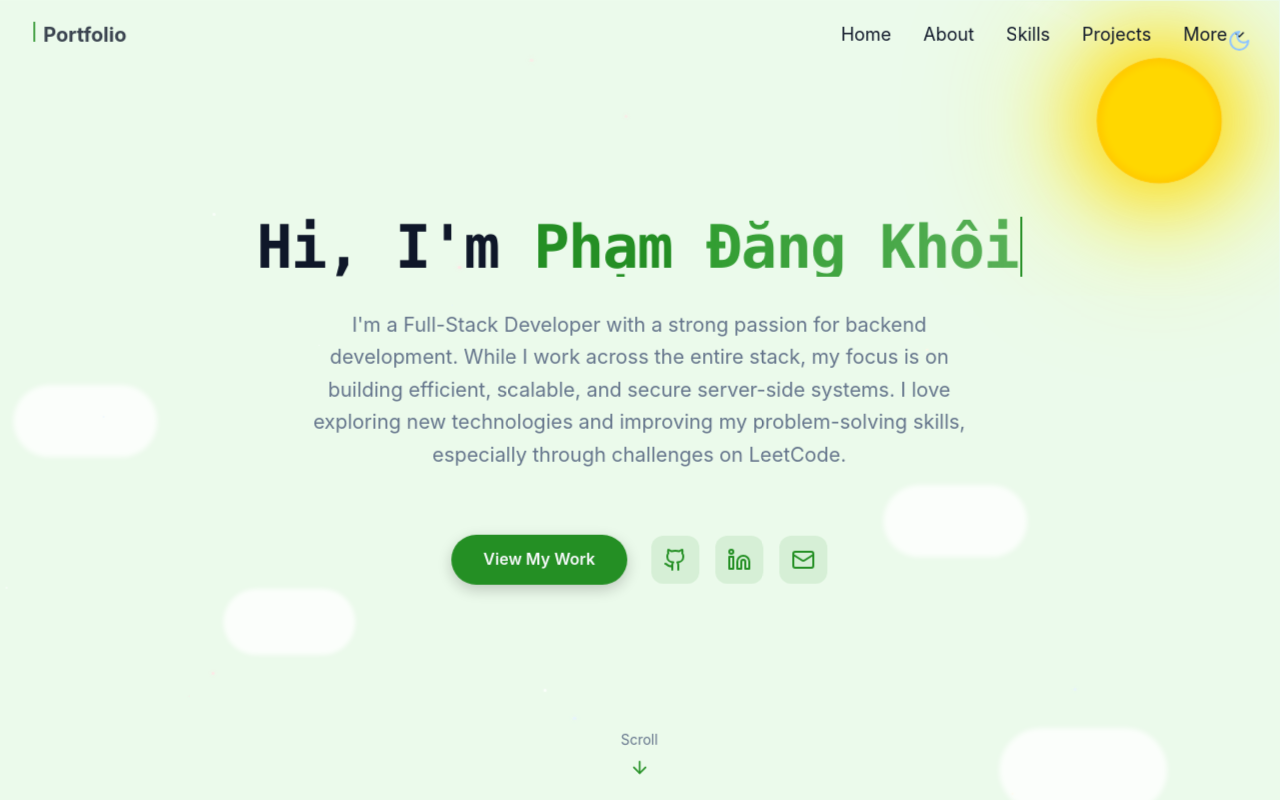
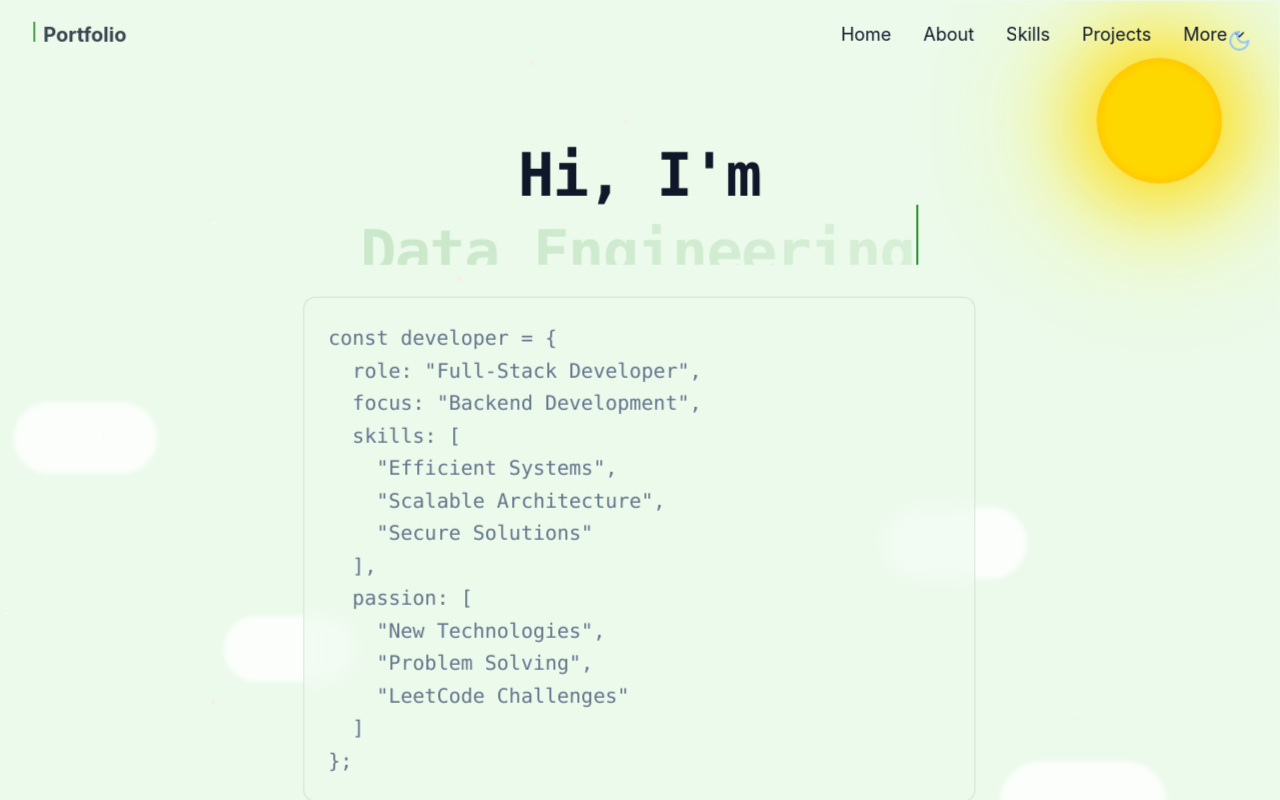
Before and after one commit to dangkhoipham80/portfolio, a React (Vite) app in the folder portfolio/: page / in a window 1280 px wide. Shown: the top 800 px of the page. Built offline with nearby package versions, Linux system fonts and the light colour scheme.

Commit message:
chore: update css mainsection

```diff
--- a/portfolio/src/components/MainSection.tsx
+++ b/portfolio/src/components/MainSection.tsx
@@ -1,7 +1,18 @@
 import { ArrowDown, Github, Linkedin, Mail } from "lucide-react";
-import { motion } from "framer-motion";
+import { motion, AnimatePresence } from "framer-motion";
+import { useState, useEffect } from "react";
 
 const MainSection = () => {
+  const [currentTitleIndex, setCurrentTitleIndex] = useState(0);
+  const titles = ["Phạm Đăng Khôi", "Back End Developer", "Data Engineering"];
+
+  useEffect(() => {
+    const interval = setInterval(() => {
+      setCurrentTitleIndex((prev) => (prev + 1) % titles.length);
+    }, 3000);
+    return () => clearInterval(interval);
+  }, []);
+
   const scrollToProjects = () => {
     const projectsSection = document.getElementById("projects");
     if (projectsSection) {
@@ -36,9 +47,9 @@ const MainSection = () => {
   return (
     <section
       id="/"
-      className="relative min-h-screen flex flex-col items-center justify-center px-4 overflow-hidden"
+      className="relative min-h-screen flex flex-col items-center justify-center px-4 overflow-hidden pt-20"
     >
-      <div className="container max-w-4xl mx-auto text-center z-10">
+      <div className="container max-w-4xl mx-auto text-center z-10 mt-16">
         <motion.div
           initial={{ opacity: 0, y: 20 }}
           animate={{ opacity: 1, y: 0 }}
@@ -60,44 +71,18 @@ const MainSection = () => {
                 animate="visible"
                 className="overflow-hidden whitespace-nowrap"
               >
+                <AnimatePresence mode="wait">
                   <motion.span
-                  className="text-primary inline-block"
-                  animate={{
-                    textShadow: [
-                      "0 0 7px rgba(var(--primary), 0.3)",
-                      "0 0 10px rgba(var(--primary), 0.5)",
-                      "0 0 7px rgba(var(--primary), 0.3)",
-                    ],
-                  }}
-                  transition={{
-                    duration: 2,
-                    repeat: Infinity,
-                    ease: "easeInOut",
-                  }}
+                    key={currentTitleIndex}
+                    initial={{ y: 20, opacity: 0 }}
+                    animate={{ y: 0, opacity: 1 }}
+                    exit={{ y: -20, opacity: 0 }}
+                    transition={{ duration: 0.5 }}
+                    className="bg-gradient-to-r from-primary via-primary/80 to-primary/60 bg-clip-text text-transparent inline-block"
                   >
-                  Phạm
-                </motion.span>{" "}
-                <motion.span
-                  className="bg-gradient-to-r from-primary via-primary/80 to-primary/60 bg-clip-text text-transparent inline-block"
-                  animate={{
-                    backgroundPosition: ["0%", "100%", "0%"],
-                    filter: [
-                      "brightness(1)",
-                      "brightness(1.2)",
-                      "brightness(1)",
-                    ],
-                  }}
-                  transition={{
-                    duration: 3,
-                    repeat: Infinity,
-                    ease: "easeInOut",
-                  }}
-                  style={{
-                    backgroundSize: "200% auto",
-                  }}
-                >
-                  Đăng Khôi
+                    {titles[currentTitleIndex]}
                   </motion.span>
+                </AnimatePresence>
               </motion.div>
               <motion.span
                 variants={cursorVariants}
@@ -108,18 +93,31 @@ const MainSection = () => {
             </div>
           </motion.h1>
 
-          <motion.p
+          <motion.div
             initial={{ opacity: 0, y: 20 }}
             animate={{ opacity: 1, y: 0 }}
             transition={{ duration: 0.5, delay: 0.4 }}
-            className="text-lg md:text-xl text-muted-foreground max-w-2xl mx-auto leading-relaxed"
+            className="text-lg md:text-xl text-muted-foreground max-w-2xl mx-auto leading-relaxed font-mono"
           >
-            I'm a Full-Stack Developer with a strong passion for backend
-            development. While I work across the entire stack, my focus is on
-            building efficient, scalable, and secure server-side systems. I love
-            exploring new technologies and improving my problem-solving skills,
-            especially through challenges on LeetCode.
-          </motion.p>
+            <div className="bg-background/50 backdrop-blur-sm p-6 rounded-xl border border-foreground/10">
+              <pre className="text-left whitespace-pre-wrap">
+                {`const developer = {
+  role: "Full-Stack Developer",
+  focus: "Backend Development",
+  skills: [
+    "Efficient Systems",
+    "Scalable Architecture",
+    "Secure Solutions"
+  ],
+  passion: [
+    "New Technologies",
+    "Problem Solving",
+    "LeetCode Challenges"
+  ]
+};`}
+              </pre>
+            </div>
+          </motion.div>
 
           <motion.div
             initial={{ opacity: 0, y: 20 }}
@@ -165,14 +163,12 @@ const MainSection = () => {
               </motion.a>
             </div>
           </motion.div>
-        </motion.div>
-      </div>
 
           <motion.div
             initial={{ opacity: 0, y: 20 }}
             animate={{ opacity: 1, y: 0 }}
             transition={{ duration: 0.5, delay: 0.8 }}
-        className="absolute bottom-8 left-1/2 transform -translate-x-1/2 flex flex-col items-center"
+            className="flex flex-col items-center mt-10 mb-4"
           >
             <motion.div
               animate={{
@@ -190,6 +186,8 @@ const MainSection = () => {
               <ArrowDown className="h-5 w-5 text-primary" />
             </motion.div>
           </motion.div>
+        </motion.div>
+      </div>
     </section>
   );
 };
```
Lines whose indentation alone changed are shown as unchanged.
